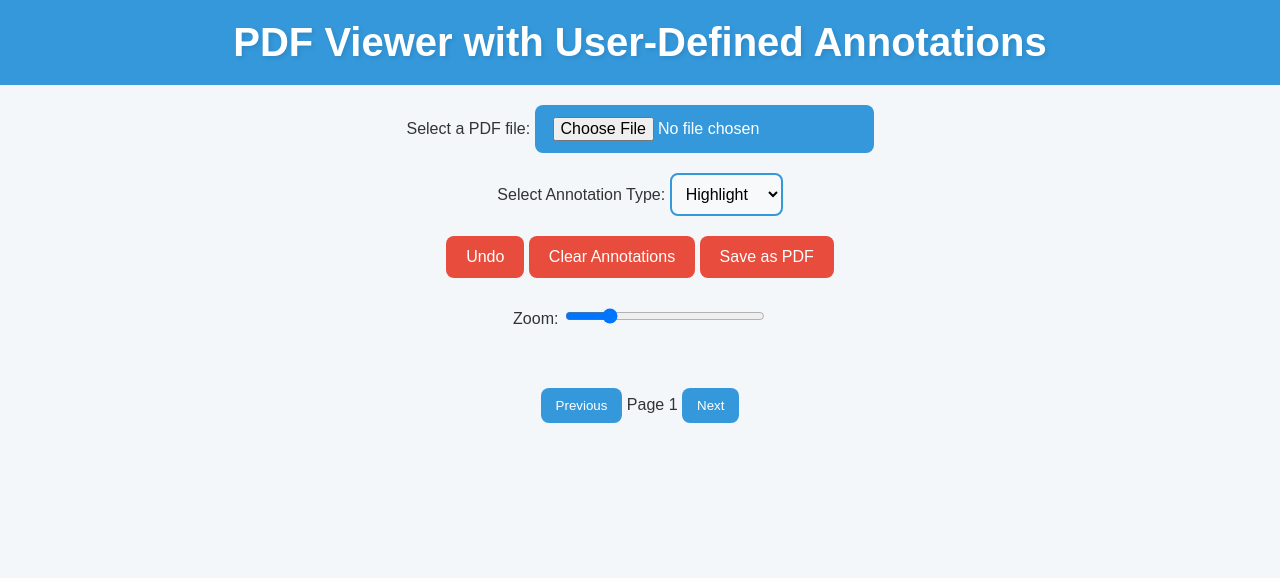
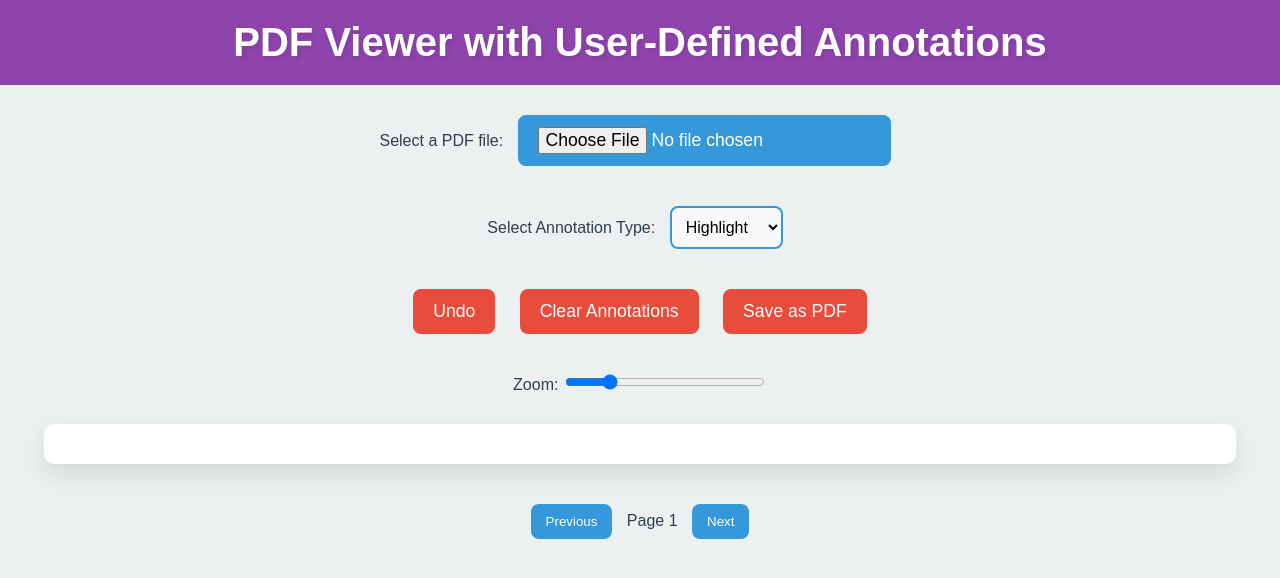
Before and after one commit to Shreyash000007/PDF_ANNOTATION_TOOL-PY, a Flask app: page / in a window 1280 px wide. Shown: the top 578 px of the page. Run offline with Flask 3, Linux system fonts and the light colour scheme; some libraries are stand-ins or nearby versions.

Commit message:
Shreyash

```diff
--- a/templates/index.html
+++ b/templates/index.html
@@ -8,20 +8,21 @@
         /* General styles */
         body {
             font-family: 'Arial', sans-serif;
-            background-color: #f4f7fa;
+            background-color: #ecf0f1;
             margin: 0;
             padding: 0;
-            color: #333;
+            color: #2c3e50;
         }
 
         h1 {
             text-align: center;
             color: #ffffff;
-            background-color: #3498db;
+            background-color: #8e44ad;
             padding: 20px;
             margin: 0;
             font-size: 2.5rem;
-            text-shadow: 2px 2px 4px rgba(0, 0, 0, 0.1);
+            text-shadow: 2px 2px 5px rgba(0, 0, 0, 0.1);
+            animation: slideIn 0.5s ease-in-out;
         }
 
         /* Container styles */
@@ -33,7 +34,9 @@
             position: relative;
             border-radius: 10px;
             background: #fff;
-            box-shadow: 0 5px 15px rgba(0, 0, 0, 0.1);
+            box-shadow: 0 10px 25px rgba(0, 0, 0, 0.1);
+            padding: 20px;
+            animation: fadeIn 0.8s ease-out;
         }
 
         .pdf-page {
@@ -43,7 +46,14 @@
             border: 1px solid #ddd;
             border-radius: 10px;
             padding: 10px;
+            box-shadow: 0 3px 8px rgba(0, 0, 0, 0.1);
+            transition: transform 0.3s ease;
         }
+
+        .pdf-page:hover {
+            transform: scale(1.02);
+        }
+
 
         /* Annotation styles */
         .annotation {
@@ -51,6 +61,7 @@
             cursor: pointer;
             transition: transform 0.3s ease, opacity 0.3s ease;
             opacity: 0.8;
+            animation: bounceIn 0.5s ease-out;
         }
 
         .annotation:hover {
@@ -80,21 +91,40 @@
             background-color: transparent;
         }
 
+        /* Text annotation styles */
+        .annotation.text {
+            border: 2px dashed rgba(0, 0, 0, 0.6);
+            background-color: rgba(255, 255, 255, 0.9);
+            padding: 5px;
+            font-size: 14px;
+            color: rgba(0, 0, 0, 0.8);
+            resize: both;
+            overflow: hidden;
+            word-wrap: break-word;
+            cursor: text;
+            animation: fadeInText 0.8s ease-out;
+        }
+
         /* Control buttons and navigation */
+
          .controls, .zoom-controls, .annotation-controls, .page-navigation {
             text-align: center;
             margin-top: 20px;
         }
 
+        .controls input[type="file"], .controls button {
+            padding: 12px 20px;
+            font-size: 1.1rem;
+            border-radius: 8px;
+            border: none;
+            cursor: pointer;
+            transition: background-color 0.3s, transform 0.2s;
+            margin: 10px;
+        }
+
         .controls input[type="file"] {
-            padding: 12px 18px;
-            font-size: 1rem;
             background-color: #3498db;
             color: white;
-            border: none;
-            border-radius: 8px;
-            cursor: pointer;
-            transition: background-color 0.3s, transform 0.2s;
         }
 
         .controls input[type="file"]:hover {
@@ -103,14 +133,8 @@
         }
 
         .controls button {
-            padding: 12px 20px;
-            font-size: 1rem;
             background-color: #e74c3c;
             color: white;
-            border: none;
-            border-radius: 8px;
-            cursor: pointer;
-            transition: background-color 0.3s, transform 0.2s;
         }
 
         .controls button:hover {
@@ -135,12 +159,12 @@
             border: 2px solid #3498db;
             background-color: #f8f9fa;
             transition: border-color 0.3s;
+            margin: 10px;
         }
 
         .annotation-controls select:focus {
             border-color: #3498db;
         }
-
         .page-navigation button {
             padding: 10px 15px;
             background-color: #3498db;
@@ -149,10 +173,16 @@
             border-radius: 8px;
             cursor: pointer;
             transition: background-color 0.3s;
+            margin: 10px;
         }
 
         .page-navigation button:hover {
             background-color: #2980b9;
+        }
+          /* Hover effects for controls */
+          .controls input[type="file"]:hover, .controls button:hover, .page-navigation button:hover {
+            background-color: #f39c12;
+            transform: scale(1.1);
         }
 
         /* Responsive styles */
@@ -175,6 +205,7 @@
             .zoom-controls input[type="range"] {
                 width: 150px;
             }
+
         }
     </style>
     <script src="https://cdnjs.cloudflare.com/ajax/libs/pdf.js/2.12.313/pdf.min.js"></script>
@@ -196,6 +227,7 @@
             <option value="circle">Circle</option>
             <option value="underline">Underline</option>
             <option value="line">Line</option>
+            <option value="text">Text</option> <!-- Added text annotation option -->
         </select>
     </div>
 
@@ -296,10 +328,30 @@
                 position: [x, y, 100, 20], // Default width and height for simplicity
                 color: 'rgba(255, 255, 0, 0.6)' // Default color (lighter yellow)
             };
+
+            if (annotationType === 'text') {
+                // Add text-specific functionality
+                const textAnnotationElement = document.createElement('div');
+                textAnnotationElement.classList.add('annotation', 'text');
+                textAnnotationElement.style.left = `${currentAnnotation.position[0]}px`;
+                textAnnotationElement.style.top = `${currentAnnotation.position[1]}px`;
+                textAnnotationElement.contentEditable = true;
+                textAnnotationElement.innerText = "Enter text...";
+                textAnnotationElement.addEventListener('blur', function() {
+                    currentAnnotation.text = textAnnotationElement.innerText;
+                    annotations[currentPage]=annotations[currentPage] || [];
+                    annotations[currentPage].push(currentAnnotation)
+                    history.push({ pageNumber: currentPage, action: 'add', annotation: currentAnnotation });
+                    renderPage(currentPage)
+                });
+
+                document.getElementById('pdf-container').appendChild(textAnnotationElement);
+            } else {
                 isDrawing = true;
             }
+        }
 
-        // Draw the annotation while dragging the mouse
+        // Render annotations while dragging the mouse
         function drawAnnotation(e) {
             if (!isDrawing) return;
 
@@ -395,7 +447,15 @@
                 annotationElement.style.top = `${annotation.position[1]}px`;
                 annotationElement.style.width = `${annotation.position[2]}px`;
                 annotationElement.style.height = `${annotation.position[3]}px`;
-                annotationElement.style.backgroundColor = annotation.color;
+                // annotationElement.style.backgroundColor = annotation.color;
+
+                if (annotation.type === 'text') {
+                    annotationElement.contentEditable = true;
+                    annotationElement.innerText = annotation.text || "Enter text...";
+                }
+                else {//
+                    annotationElement.style.backgroundColor = annotation.color; //
+                } //
                 pageContainer.appendChild(annotationElement);
             });
         }
@@ -434,43 +494,60 @@
 
                 pageAnnotations.forEach(annotation => {
                     const [x, y, width, height] = annotation.position;
+                                // Scale the annotations based on the zoom level
+            const scaledX = x / zoomLevel;
+            const scaledY = y / zoomLevel;
+            const scaledWidth = width / zoomLevel;
+            const scaledHeight = height / zoomLevel;
 
             switch (annotation.type) {
                 case 'highlight':
                     page.drawRectangle({
-                                x: x,
-                                y: page.getHeight() - y - height,
-                                width: width,
-                                height: height,
+                        x: scaledX,
+                        y: page.getHeight() - scaledY - scaledHeight,
+                        width: scaledWidth,
+                        height: scaledHeight,
                         color: PDFLib.rgb(1, 1, 0), // Lighter Yellow
-                                opacity: 0.4
+                        opacity: 0.2
                     });
                     break;
                     case 'circle':
                         page.drawEllipse({
-                                x: x + width / 2,
-                                y: page.getHeight() - y - height / 2,
-                                width: width,
-                                height: height,
-                                color: PDFLib.rgb(0, 1, 0),
+                            x: scaledX   + scaledWidth / 2,
+                            y: page.getHeight() - scaledY - scaledHeight / 2,
+                            width: scaledWidth,
+                            height: scaledHeight,
+                            color: PDFLib.rgb(1, 1, 0),
                             borderColor: PDFLib.rgb(0, 1, 0),
-                                borderWidth: 2
+                            borderWidth: 2,
+                            opacity:0.2
                         });
                         break;
                         case 'underline':
                             page.drawLine({
-                                start: { x: x, y: page.getHeight() - (y + height) },
-                                end: { x: x + width, y: page.getHeight() - (y + height) },
+                                start: { x: scaledX, y: page.getHeight() - (scaledY + scaledHeight) },
+                                end: { x: scaledX + scaledWidth, y: page.getHeight() - (scaledY + scaledHeight) },
                                 color: PDFLib.rgb(0, 0, 1),
-                                thickness: 2
+                                thickness: 2,
+                                opacity: 0.2
                             });
                             break;
                             case 'line':
                                 page.drawLine({
-                                start: { x: x, y: page.getHeight() - y },
-                                end: { x: x + width, y: page.getHeight() - (y + height) },
+                                    start: { x: scaledX, y: page.getHeight() - scaledY },
+                                    end: { x: scaledX + scaledWidth, y: page.getHeight() - (scaledY + scaledHeight) },
                                     color: PDFLib.rgb(0, 1, 0),
-                                thickness: 2
+                                    thickness: 2,
+
+                    });
+                    break;
+                case 'text':
+                    page.drawText(annotation.text, {
+                        x: scaledX,
+                        y: page.getHeight() - scaledY - scaledHeight,
+                        fontSize: 12,
+                        color: PDFLib.rgb(0, 0, 0),
+
                     });
                     break;
             }
```
Lines whose indentation alone changed are shown as unchanged.
